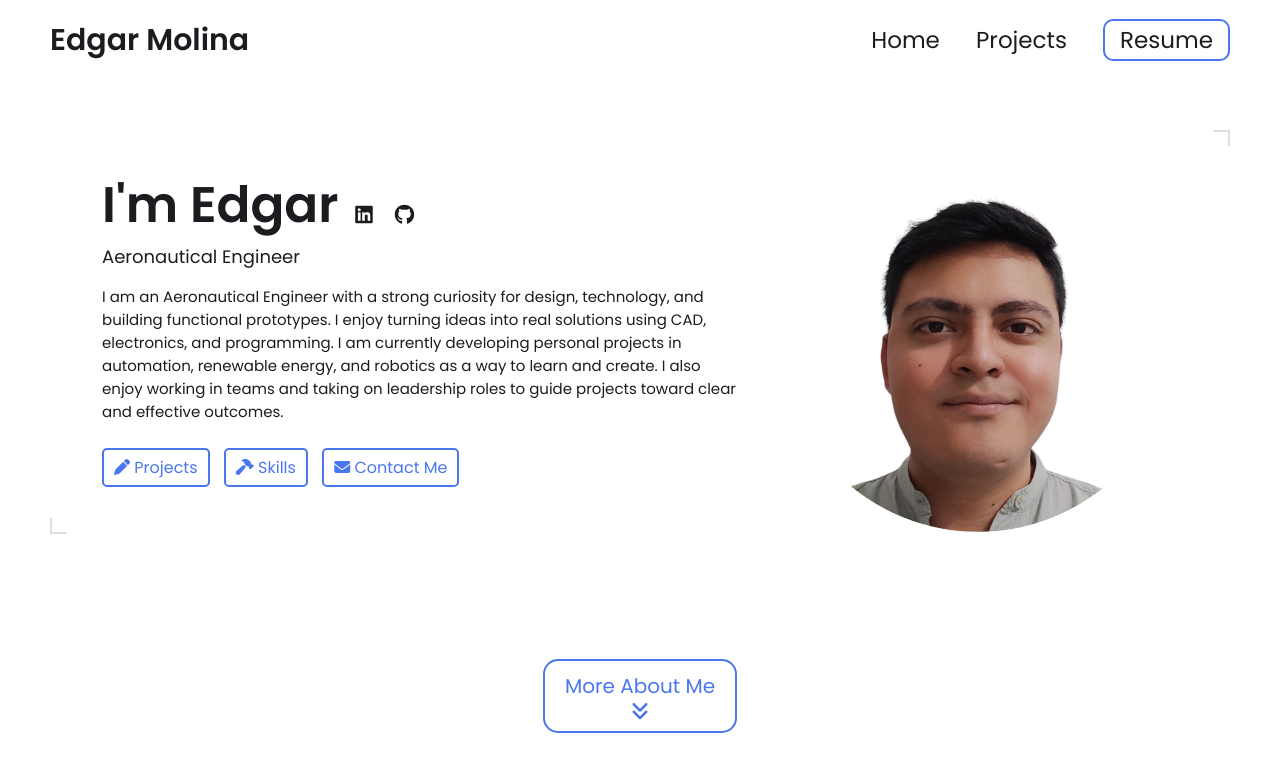
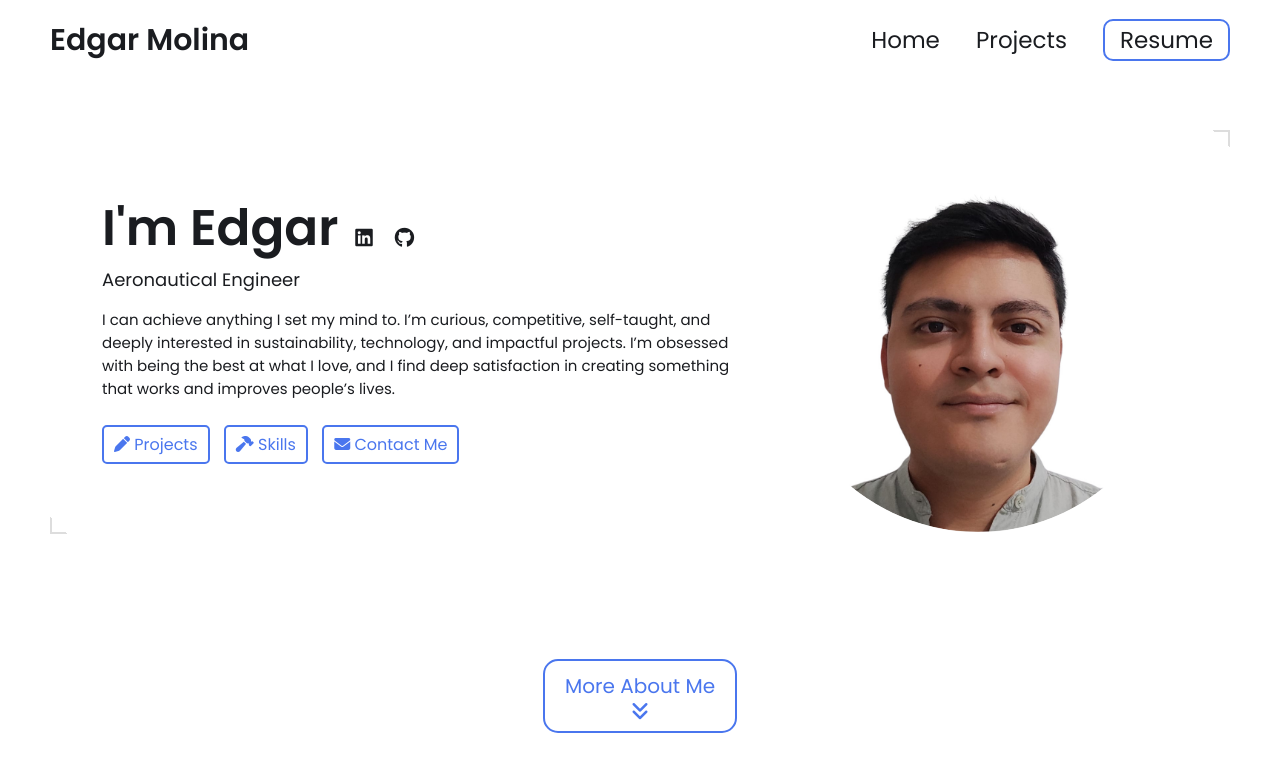
Before and after one commit to DanMG20/danmg20.github.io, a Jekyll site: the page built from index.html, in a window 1280 px wide and 900 px high. Shown: the top 772 px of the window. Built offline with Jekyll 4.4.1, drawn with Linux system fonts in a browser that asks for light colours.

Commit message:
Update _config.yml

```diff
--- a/_config.yml
+++ b/_config.yml
@@ -15,10 +15,9 @@ title: Edgar Molina's Portfolio # This is what shows up in the tab of the browse
 name: Edgar Molina
 headline: Aeronautical Engineer
 description: >- # dont remove this line. this will ignore all new lines until the next section
-  I am an Aeronautical Engineer with a strong curiosity for design, technology, and building functional prototypes.
-  I enjoy turning ideas into real solutions using CAD, electronics, and programming. I am currently developing
-  personal projects in automation, renewable energy, and robotics as a way to learn and create.
-  I also enjoy working in teams and taking on leadership roles to guide projects toward clear and effective outcomes.
+  I can achieve anything I set my mind to. I’m curious, competitive, self-taught, and deeply interested in sustainability,
+  technology, and impactful projects. I’m obsessed with being the best at what I love, and I find deep satisfaction in creating
+  something that works and improves people’s lives.
 # Place your profile image in /assets/images/profile-image/folder and edit the file name
 profile_image: assets/images/profile-image/avatar.jpeg
 
```
